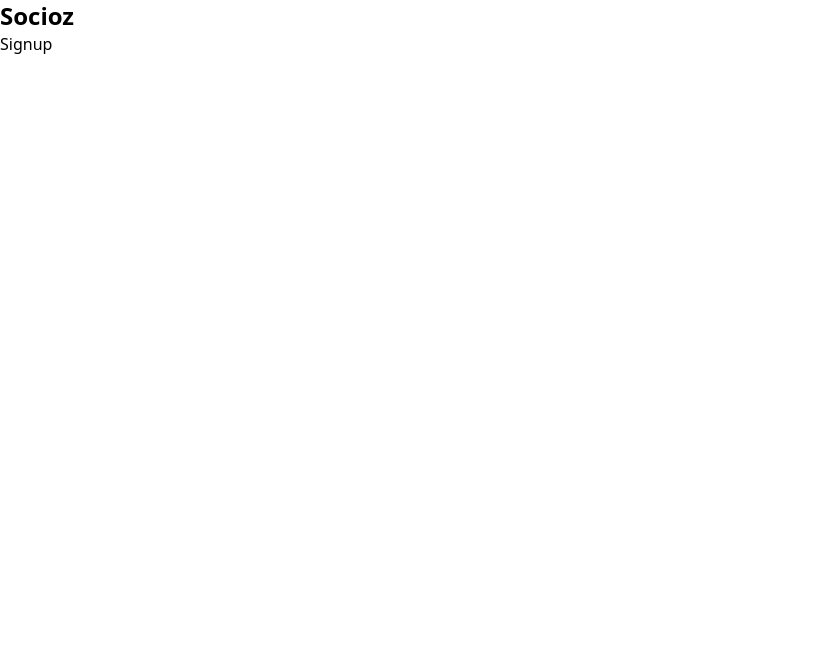
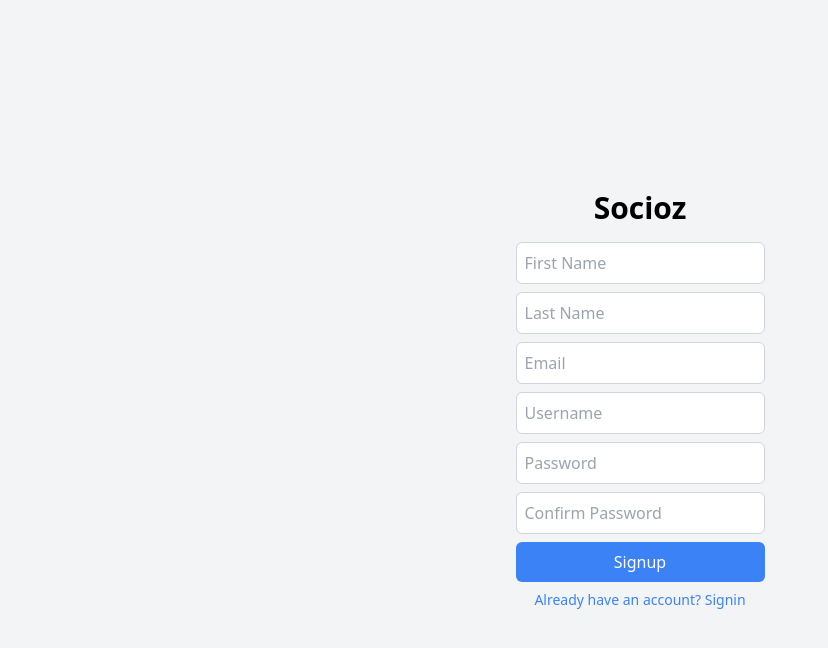
Before and after one commit to sid10297/socioz, a React (Vite) app: page /signup in a window 1280 px wide. Shown: the top 648 px of the page, without its empty margins (0-828 px from the left). Built offline with nearby package versions, Linux system fonts and the light colour scheme; no server answers.

Commit message:
Implement Signin, Signup, and NotFound pages; update routing to include new components

```diff
--- a/src/App.tsx
+++ b/src/App.tsx
@@ -3,8 +3,7 @@ import { Routes } from "./routes/Routes";
 
 const App = () => {
   return (
-    <div>
-      <p className="text-2xl font-bold">Socioz</p>
+    <div className="bg-gray-100">
       <AuthProvider>
         <Routes />
       </AuthProvider>
--- /dev/null
+++ b/src/pages/NotFound.tsx
@@ -0,0 +1,15 @@
+import { Link } from "react-router-dom";
+
+const NotFound = () => {
+  return (
+    <div className="flex flex-col items-center justify-center h-screen">
+      <p className="text-3xl font-bold mb-4">404</p>
+      <p className="text-xl">Page not found</p>
+      <Link to="/" className="text-blue-500 hover:underline">
+        Go to home
+      </Link>
+    </div>
+  );
+};
+
+export default NotFound;
--- a/src/pages/Signin.tsx
+++ b/src/pages/Signin.tsx
@@ -0,0 +1,42 @@
+import { Link } from "react-router-dom";
+import { useAuthContext } from "../hooks/useAuthContext";
+
+const Signin = () => {
+  const { signInWithEmail } = useAuthContext();
+
+  const handleSignin = async (e: React.FormEvent<HTMLFormElement>) => {
+    e.preventDefault();
+    const email = e.currentTarget.email.value;
+    const password = e.currentTarget.password.value;
+    await signInWithEmail({ email, password });
+  };
+
+  return (
+    <div className="flex flex-col items-center justify-center h-screen">
+      <p className="text-3xl font-bold mb-4">Socioz</p>
+      <form className="flex flex-col gap-2" onSubmit={handleSignin}>
+        <input
+          className="border border-gray-300 rounded-md p-2"
+          type="email"
+          placeholder="Email"
+        />
+        <input
+          className="border border-gray-300 rounded-md p-2"
+          type="password"
+          placeholder="Password"
+        />
+        <button className="bg-blue-500 text-white rounded-md p-2" type="submit">
+          Signin
+        </button>
+        <Link
+          to="/signup"
+          className="text-blue-500 text-sm text-center hover:underline"
+        >
+          Don't have an account? Signup
+        </Link>
+      </form>
+    </div>
+  );
+};
+
+export default Signin;
--- a/src/pages/Signup.tsx
+++ b/src/pages/Signup.tsx
@@ -0,0 +1,70 @@
+import { Link } from "react-router-dom";
+import { useAuthContext } from "../hooks/useAuthContext";
+
+const Signup = () => {
+  const { signup } = useAuthContext();
+
+  const handleSignin = async (e: React.FormEvent<HTMLFormElement>) => {
+    e.preventDefault();
+    const email = e.currentTarget.email.value;
+    const password = e.currentTarget.password.value;
+    const username = e.currentTarget.username.value;
+    const firstName = e.currentTarget.firstName.value;
+    const lastName = e.currentTarget.lastName.value;
+    const confirmPassword = e.currentTarget.confirmPassword.value;
+    if (password !== confirmPassword) {
+      alert("Passwords do not match");
+      return;
+    }
+    await signup({ email, password, username, firstName, lastName });
+  };
+
+  return (
+    <div className="flex flex-col items-center justify-center h-screen">
+      <p className="text-3xl font-bold mb-4">Socioz</p>
+      <form className="flex flex-col gap-2" onSubmit={handleSignin}>
+        <input
+          className="border border-gray-300 rounded-md p-2"
+          type="text"
+          placeholder="First Name"
+        />
+        <input
+          className="border border-gray-300 rounded-md p-2"
+          type="text"
+          placeholder="Last Name"
+        />
+        <input
+          className="border border-gray-300 rounded-md p-2"
+          type="email"
+          placeholder="Email"
+        />
+        <input
+          className="border border-gray-300 rounded-md p-2"
+          type="text"
+          placeholder="Username"
+        />
+        <input
+          className="border border-gray-300 rounded-md p-2"
+          type="password"
+          placeholder="Password"
+        />
+        <input
+          className="border border-gray-300 rounded-md p-2"
+          type="password"
+          placeholder="Confirm Password"
+        />
+        <button className="bg-blue-500 text-white rounded-md p-2" type="submit">
+          Signup
+        </button>
+        <Link
+          to="/signin"
+          className="text-blue-500 text-sm text-center hover:underline"
+        >
+          Already have an account? Signin
+        </Link>
+      </form>
+    </div>
+  );
+};
+
+export default Signup;
```
Also changed, not shown: src/routes/Routes.tsx (+6 -3 lines).
